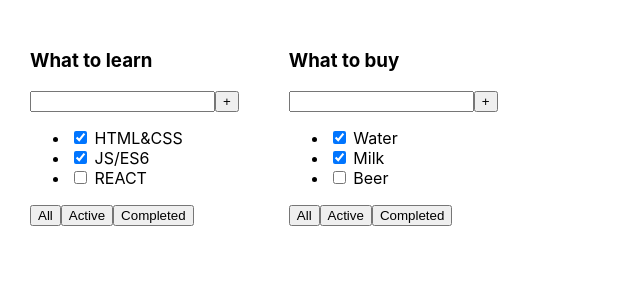
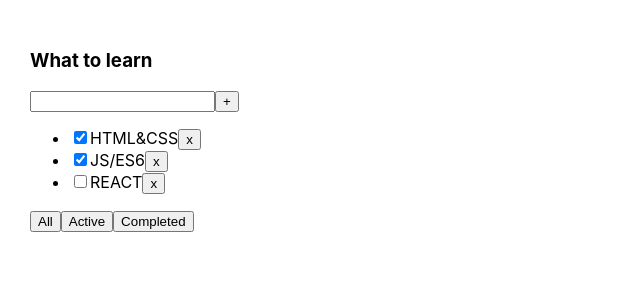
Before and after one commit to athlete94/todolist-ts-01, a React (Create React App) app: page / in a window 1280 px wide. Shown: the top 300 px of the page, without its empty margins (0-640 px from the left). Built offline with nearby package versions, Linux system fonts and the light colour scheme.

Commit message:
added remove and filter tasks

```diff
--- a/src/App.tsx
+++ b/src/App.tsx
@@ -1,6 +1,7 @@
 import React from 'react';
 import './App.css';
-import { TodoList } from './TodoList';
+import {TodoList} from './TodoList';
+import {useState} from "react";
 
 
 export type TasksType = {
@@ -9,31 +10,46 @@
     isDone: boolean
 }
 
+export type FilterType = 'All' | 'Active' | 'Completed'
+
 function App() {
+
+    const [tasks, setTasks] = useState([
+        {id: 1, title: "HTML&CSS", isDone: true},
+        {id: 2, title: "JS/ES6", isDone: true},
+        {id: 3, title: "REACT", isDone: false}
+    ])
+    const [filter, setFilter] = useState<FilterType>('All')
 
     // BLL
     const todoListTitle1: string = "What to learn"
-    const todoListTitle2: string = "What to buy"
 
-    const tasks1: Array<TasksType> = [
-        {id: 1, title: "HTML&CSS" , isDone: true},
-        {id: 2, title: "JS/ES6" , isDone: true},
-        {id: 3, title: "REACT" , isDone: false}
+    // remove task
+    const removeTask = (id: number) => {
+        setTasks(tasks.filter(t => t.id !== id))
+    }
 
-    ]
+    // function filter task
+    const filterTask = (task: FilterType) => {
+        setFilter(task)
+    }
 
-    const tasks2: Array<TasksType> = [
-        {id: 4, title: "Water" , isDone: true},
-        {id: 5, title: "Milk" , isDone: true},
-        {id: 6, title: "Beer" , isDone: false}
-
-    ]
+    // filter tasks
+    let filteredTasks = tasks
+    if(filter === 'Active') {
+        filteredTasks = tasks.filter(t => t.isDone == false)
+    }
+    else if (filter === 'Completed') {
+        filteredTasks = tasks.filter(t => t.isDone == true)
+    }
 
     // UI
     return (
         <div className="App">
-            <TodoList title={todoListTitle1} tasks={tasks1}/>
-            <TodoList title={todoListTitle2} tasks={tasks2}/>
+            <TodoList title={todoListTitle1}
+                      tasks={filteredTasks}
+                      removeTask={removeTask}
+                      filterTask={filterTask}/>
         </div>
     );
 }
--- a/src/Button.tsx
+++ b/src/Button.tsx
@@ -1,11 +1,12 @@
 import React from "react";
 
 type ButtonPropsType = {
-    title: string
+    title: string,
+    filterTask: Function
 }
 
-const Button = ({title}: ButtonPropsType) => {
-     return <button>{title}</button>
+const Button = ({title,filterTask}: ButtonPropsType) => {
+     return <button onClick={() => filterTask(title)}>{title}</button>
 }
 
 export default Button
--- a/src/Task.tsx
+++ b/src/Task.tsx
@@ -1,18 +1,21 @@
 import React from "react";
 
 type TaskPropsType = {
-    //id: number
+    id: number
     title: string,
     isDone: boolean;
+    removeTask: Function
 }
 
 
-const Task = (props: TaskPropsType) => {
-
-    const { title, isDone} = props
+const Task = ({title, isDone, removeTask, id}: TaskPropsType) => {
 
     return <div>
-        <li><input type="checkbox" checked={isDone}/> <span>{title}</span></li>
+        <li>
+            <input type="checkbox" checked={isDone}/>
+            <span>{title}</span>
+            <button onClick={() => removeTask(id) }>x</button>
+        </li>
     </div>
 }
 
--- a/src/TodoList.tsx
+++ b/src/TodoList.tsx
@@ -1,34 +1,45 @@
 import React from "react"
 import TodoListHeader from "./TodoListHeader"
 import Button from "./Button"
-import { TasksType } from "./App"
+import {TasksType} from "./App"
 import Task from "./Task"
 
 type TodoListPropsType = {
     title: string,
     tasks: Array<TasksType>
+    removeTask: Function
+    filterTask: Function
 }
 
-const TodoList = (props: TodoListPropsType) => {
 
-    const {title, tasks} = props // деструктуризация
+const TodoList = ({
+                      title,
+                      tasks,
+                      removeTask,
+                      filterTask
+                  }: TodoListPropsType) => {
+
+    const buttons = [
+        {title: 'All'},
+        {title: 'Active'},
+        {title: 'Completed'}
+    ]
 
     return <div>
-            <TodoListHeader title={title} />
+        <TodoListHeader title={title}/>
         <div>
             <input/>
             <button>+</button>
         </div>
         <ul>
-                <Task key={tasks[0].id} {...tasks[0]} />
-                <Task key={tasks[1].id} {...tasks[1]} />
-                <Task key={tasks[2].id} {...tasks[2]} />
+            {tasks.map(t => <Task key={t.id}
+                                  {...t}
+                                  removeTask={removeTask}/>)}
         </ul>
         <div>
-                <Button title={"All"}/>
-                <Button title={"Active"}/>
-                <Button title={"Completed"}/>
+            {buttons.map((b) => <Button title={b.title} filterTask={filterTask}/>)}
         </div>
+
     </div>
 }
 
```
Lines whose indentation alone changed are shown as unchanged.
